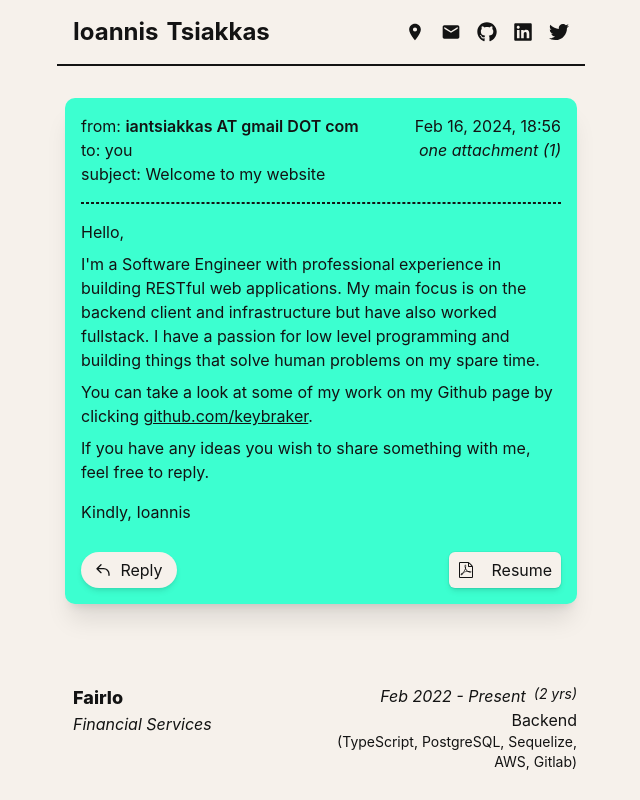
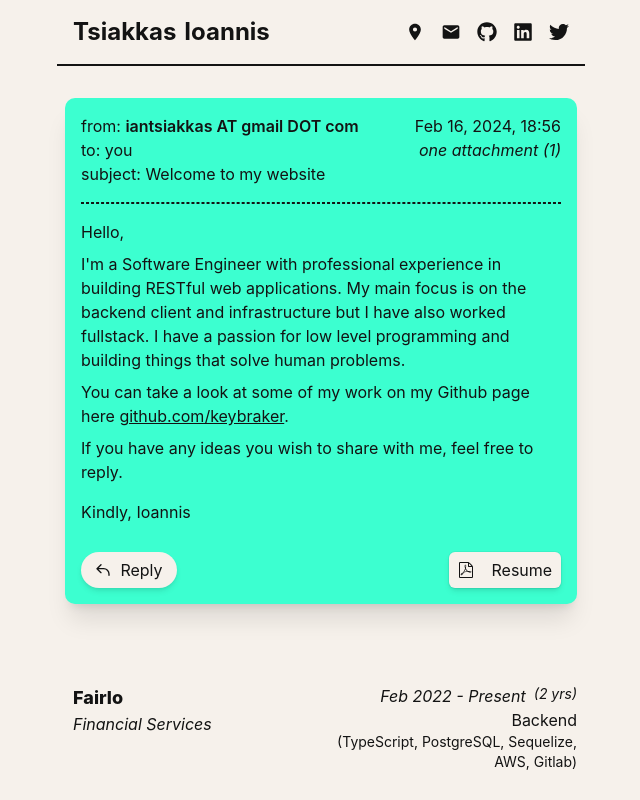
Before and after one commit to keybraker/keybraker.github.io, a Next.js app: page / in a window 1280 px wide. Shown: the top 800 px of the page, without its empty margins (319-959 px from the left). Built offline with nearby package versions, Linux system fonts and the light colour scheme.

Commit message:
Minor typos and text fixes

```diff
--- a/src/abilities/email.tsx
+++ b/src/abilities/email.tsx
@@ -8,7 +8,7 @@ const mail = "iantsiakkas@gmail.com";
 const mailDisplay = "iantsiakkas AT gmail DOT com";
 const mailto = "mailto:" + mail;
 const subject = "?subject=" + "Hey%20Ioannis";
-const body = "&body=" + "Email%20Body";
+// const body = "&body=" + "Email%20Body";
 
 const date = new Date(); // Replace with your date object
 const options = {
@@ -66,7 +66,7 @@ export default function Email() {
 
         <p className="mt-2 whitespace-pre-line">{description}</p>
         <p className="mt-2 whitespace-pre-line">
-          You can take a look at some of my work on my Github page by clicking{" "}
+          You can take a look at some of my work on my Github page here{" "}
           <a
             aria-label="Clicking here will take you to my github page"
             href="https://github.com/keybraker"
@@ -79,8 +79,7 @@ export default function Email() {
           .
         </p>
         <p className="mt-2 whitespace-pre-line">
-          If you have any ideas you wish to share something with me, feel free
-          to reply.
+          If you have any ideas you wish to share with me, feel free to reply.
         </p>
 
         <p className="mt-4">Kindly, Ioannis</p>
--- a/src/abilities/header.tsx
+++ b/src/abilities/header.tsx
@@ -69,8 +69,8 @@ export default function Header() {
       ">
         <Link href="/">
           <h1 className="flex flex-col self-center text-center gap-1 font-helvetica text-2xl font-bold leading-100 text-tsiakkas-dark dark:text-tsiakkas-light tn:flex-row xs:gap-2">
+            <span>Tsiakkas</span>
             <span>Ioannis</span>
-            <span>Tsiakkas</span>
           </h1>
         </Link>
         <AboutPageInner></AboutPageInner>
--- a/src/pages/index.tsx
+++ b/src/pages/index.tsx
@@ -10,11 +10,9 @@ import Category, { CategoryProps } from "@/components/category";
 import Head from "next/head";
 
 const title = "Ioannis Tsiakkas";
-export const description = "I'm a Software Engineer with professional experience in building \
-  RESTful web applications. My main focus is on the backend client and \
-  infrastructure but have also worked fullstack. I have a passion \
-  for low level programming and building things that solve human \
-  problems on my spare time.";
+export const description = "I'm a Software Engineer with professional experience in building RESTful web applications. \
+  My main focus is on the backend client and infrastructure but I have also worked fullstack. \
+  I have a passion for low level programming and building things that solve human problems.";
 
 const categories: CategoryProps[] = [
   {
```
